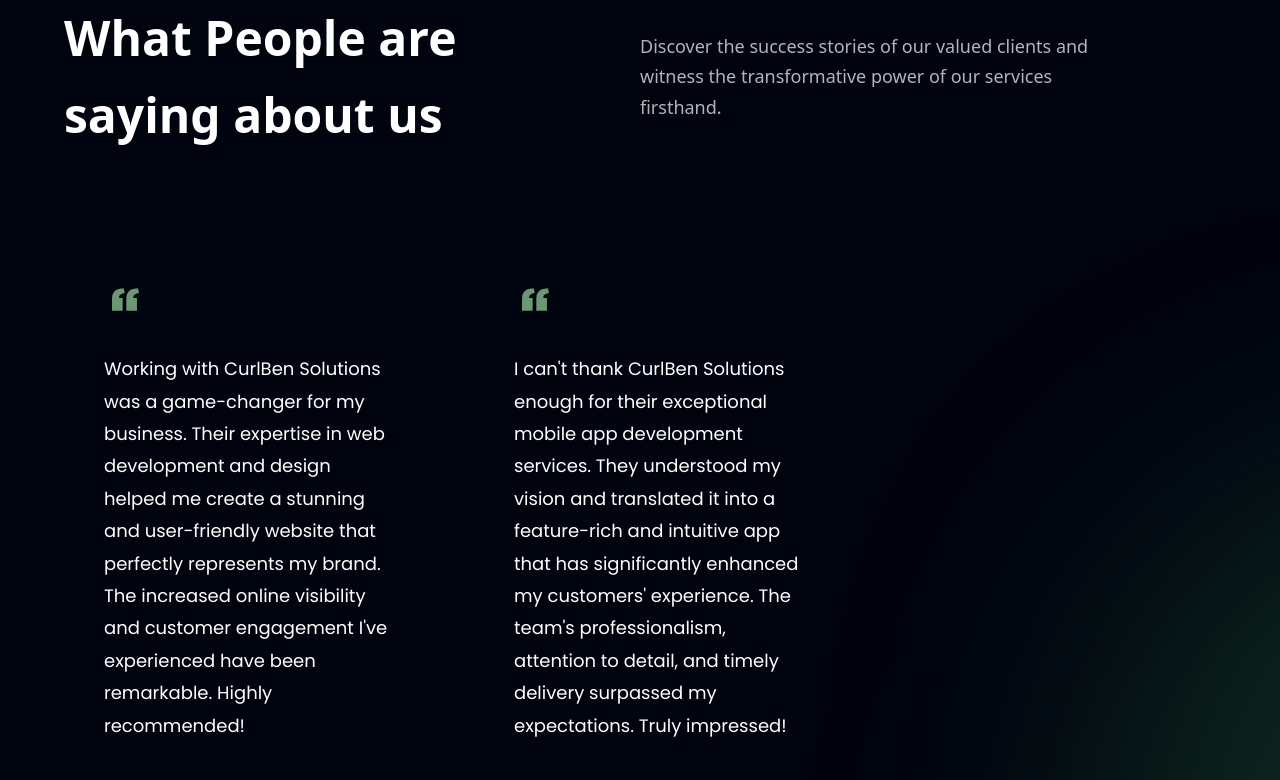
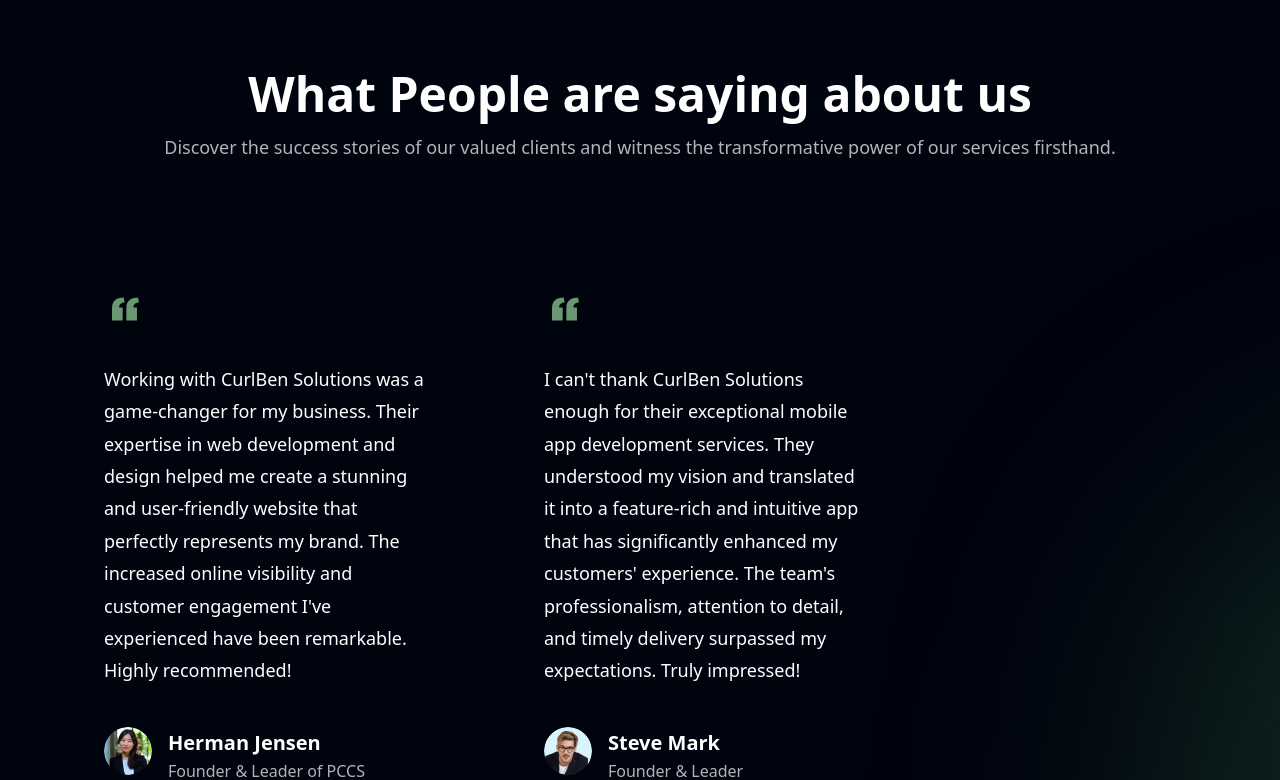
Before and after one commit to SirBento/curlben_app, a React (Vite) app: page / in a window 1280 px wide. Shown: the part 2400-3180 px from the top of the page. Built offline with nearby package versions, Linux system fonts and the light colour scheme.

Commit message:
Done: Basic UI

```diff
--- a/src/assets/index.js
+++ b/src/assets/index.js
@@ -31,6 +31,7 @@
 import email from "./email.svg";
 import location from "./location.svg";
 import phone from "./phone.svg";
+import services from "./services.jpg";
 
 export {
   airbnb,
@@ -66,4 +67,5 @@
   email,
   location,
   phone,
+  services,
 };
--- a/src/components/Business.jsx
+++ b/src/components/Business.jsx
@@ -1,7 +1,7 @@
 import React from "react";
 import { features } from "../constants";
 import styles, { layout } from "../style";
-import Button from "./Button";
+import { services } from "../assets";
 
 const FeatureCard = ({ icon, title, content, index }) => (
   <div className={`flex flex-row p-5 rounded-[20px] ${index !== features.length - 1 ? "mb-6" : "mb-0"} feature-card`}>
@@ -25,10 +25,10 @@
       <h2 className={styles.heading2}>
         The entire cycle of digital  <br className="sm:block hidden" />  transformation effortlessly handled for you.
       </h2>
-      <p className={`${styles.paragraph} max-w-[470px] mt-5`}>
+      <p className={`${styles.paragraph} max-w-[600px] mt-5`}>
       Embark on a hassle-free journey of web and mobile app development, backed by our reliable hosting services. Experience the expertise of our team in UX/UI design, graphics design, E-commerce solutions, systems maintenance, and CCTV installations. Additionally, we offer seamless web reselling services. Our company is committed to delivering top-quality solutions tailored to meet your every requirement, guaranteeing an outstanding online presence for your business. Entrust us with your Tech-related concerns, allowing you to concentrate on expanding your brand. Select us for a flawlessly smooth experience!
       </p>
-
+      <img src={services} alt="building" className="mt-10 w-[100%] h-[100%] relative z-[5]" />
     </div>
 
     <div className={`${layout.sectionImg} flex-col`}>
--- a/src/components/CardDeal.jsx
+++ /dev/null
@@ -1,26 +0,0 @@
-import { card } from "../assets";
-import styles, { layout } from "../style";
-import Button from "./Button";
-
-const CardDeal = () => (
-  <section className={layout.section}>
-    <div className={layout.sectionInfo}>
-      <h2 className={styles.heading2}>
-        Find a better card deal <br className="sm:block hidden" /> in few easy
-        steps.
-      </h2>
-      <p className={`${styles.paragraph} max-w-[470px] mt-5`}>
-        Arcu tortor, purus in mattis at sed integer faucibus. Aliquet quis
-        aliquet eget mauris tortor.ç Aliquet ultrices ac, ametau.
-      </p>
-
-      <Button styles={`mt-10`} />
-    </div>
-
-    <div className={layout.sectionImg}>
-      <img src={card} alt="billing" className="w-[100%] h-[100%]" />
-    </div>
-  </section>
-);
-
-export default CardDeal;
--- a/src/components/FeedbackCard.jsx
+++ b/src/components/FeedbackCard.jsx
@@ -1,19 +1,20 @@
+import React from "react";
 import { quotes } from "../assets";
 
 const FeedbackCard = ({ content, name, title, img }) => (
-  <div className="flex justify-between flex-col px-10 py-12 rounded-[20px]  max-w-[370px] md:mr-10 sm:mr-5 mr-0 my-5 feedback-card">
+  <div className="flex justify-between flex-col px-10 py-12 rounded-[20px]  max-w-[400px] md:mr-10 sm:mr-5 mr-0 my-5 feedback-card">
     <img src={quotes} alt="double_quotes" className="w-[42.6px] h-[27.6px] object-contain" />
-    <p className="font-poppins font-normal text-[18px] leading-[32.4px] text-white my-10">
+    <p className="font-nutino font-normal text-[18px] leading-[32.4px] text-white my-10">
       {content}
     </p>
 
     <div className="flex flex-row">
       <img src={img} alt={name} className="w-[48px] h-[48px] rounded-full" />
       <div className="flex flex-col ml-4">
-        <h4 className="font-poppins font-semibold text-[20px] leading-[32px] text-white">
+        <h4 className="font-nutino font-semibold text-[20px] leading-[32px] text-white">
           {name}
         </h4>
-        <p className="font-poppins font-normal text-[16px] leading-[24px] text-dimWhite">
+        <p className="font-nutino font-normal text-[16px] leading-[24px] text-dimWhite">
           {title}
         </p>
       </div>
--- a/src/components/Footer.jsx
+++ b/src/components/Footer.jsx
@@ -20,14 +20,14 @@
       <div className="flex-[1.5] w-full flex flex-row justify-between flex-wrap md:mt-0 mt-10">
         {footerLinks.map((footerlink) => (
           <div key={footerlink.title} className={`flex flex-col ss:my-0 my-4 min-w-[150px]`}>
-            <h4 className="font-poppins font-medium text-[18px] leading-[27px] text-white">
+            <h4 className="font-nutino font-bold text-[18px] leading-[27px] text-white">
               {footerlink.title}
             </h4>
             <ul className="list-none mt-4">
               {footerlink.links.map((link, index) => (
                 <li
                   key={link.name}
-                  className={`font-poppins font-normal text-[16px] leading-[24px] text-dimWhite hover:text-dimGreen cursor-pointer ${
+                  className={`font-nutino font-normal text-[16px] leading-[24px] text-dimWhite hover:text-dimGreen cursor-pointer ${
                     index !== footerlink.links.length - 1 ? "mb-4" : "mb-0"
                   }`}
                 >
--- a/src/components/Testimonials.jsx
+++ b/src/components/Testimonials.jsx
@@ -1,21 +1,22 @@
+import React from "react";
 import { feedback } from "../constants";
 import styles from "../style";
 import FeedbackCard from "./FeedbackCard";
 
 const Testimonials = () => (
   <section id="clients" className={`${styles.paddingY} ${styles.flexCenter} flex-col relative `}>
-    <div className="absolute z-[0] w-[60%] h-[60%] -right-[50%] rounded-full greenish__gradient bottom-40" />
+    <div className="absolute z-[0] w-[55%] h-[60%] -right-[50%] rounded-full greenish__gradient bottom-40" />
 
-    <div className="w-full flex justify-between items-center md:flex-row flex-col sm:mb-16 mb-6 relative z-[1]">
-      <h2 className={styles.heading2}>
-        What People are <br className="sm:block hidden" /> saying about us
-      </h2>
-      <div className="w-full md:mt-0 mt-6">
-        <p className={`${styles.paragraph} text-left max-w-[450px]`}>
-        Discover the success stories of our valued clients and witness the transformative power of our services firsthand.
-        </p>
-      </div>
-    </div>
+    <div className="w-full flex justify-center items-center md:flex-col flex-row sm:mb-16 mb-6 relative z-[1]">
+  <div className="w-full md:w-auto md:mt-0 mt-6">
+    <h2 className={`${styles.heading2} text-center md:text-center`}>
+      What People are saying about us
+    </h2>
+    <p className={`${styles.paragraph} text-center md:text-center`}>
+      Discover the success stories of our valued clients and witness the transformative power of our services firsthand.
+    </p>
+  </div>
+</div>
 
     <div className="flex flex-wrap sm:justify-start justify-center w-full feedback-container relative z-[1]">
       {feedback.map((card) => <FeedbackCard key={card.id} {...card} />)}
--- a/src/components/index.js
+++ b/src/components/index.js
@@ -1,6 +1,5 @@
 import Navbar from "./Navbar";
 import Billing from "./Billing";
-import CardDeal from "./CardDeal";
 import Business from "./Business";
 import CTA from "./CTA";
 import Stats from "./Stats";
@@ -14,7 +13,6 @@
 export {
   Navbar,
   Billing,
-  CardDeal,
   Business,
   CTA,
   Stats,
```
Also changed, not shown: src/assets/services.jpg (added).
